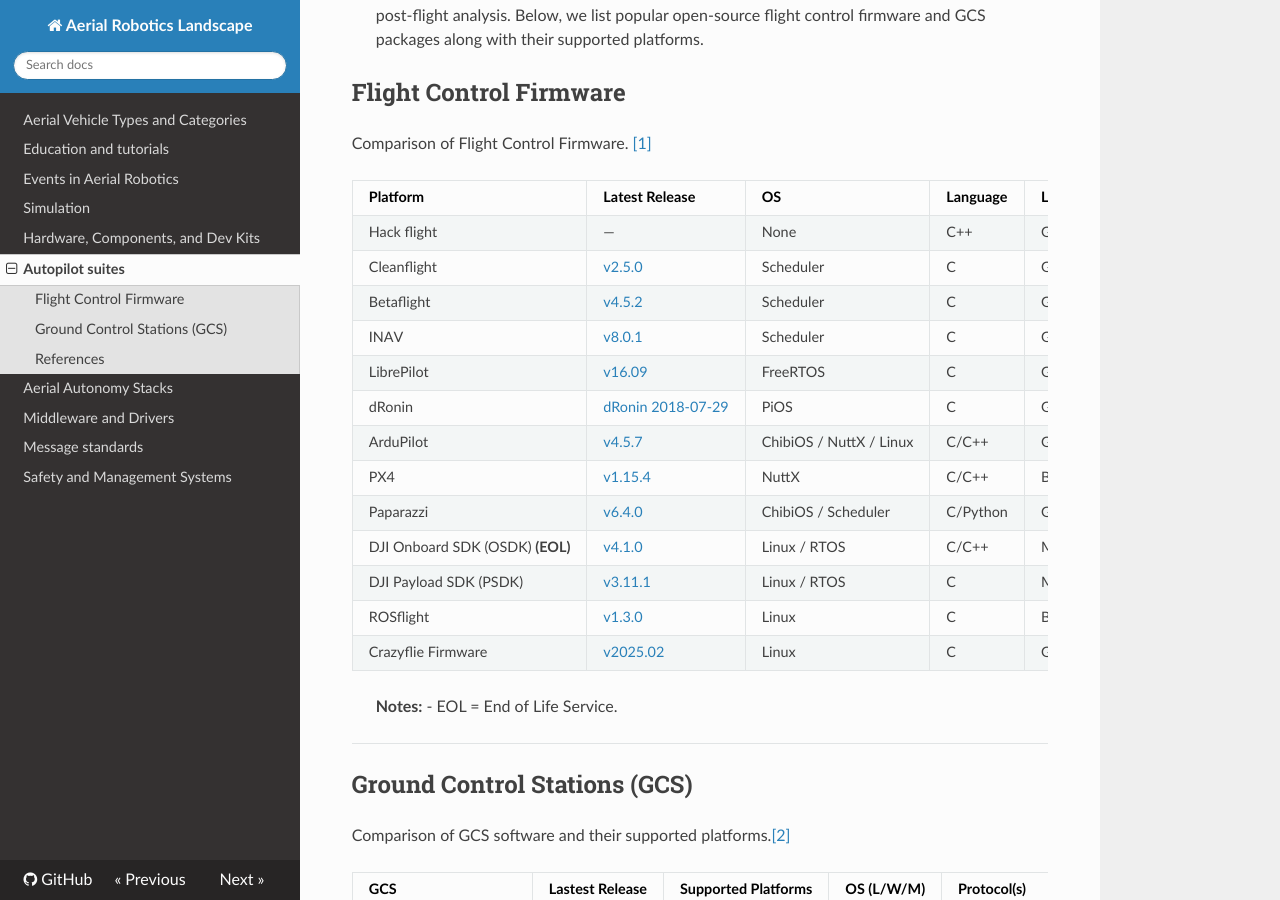
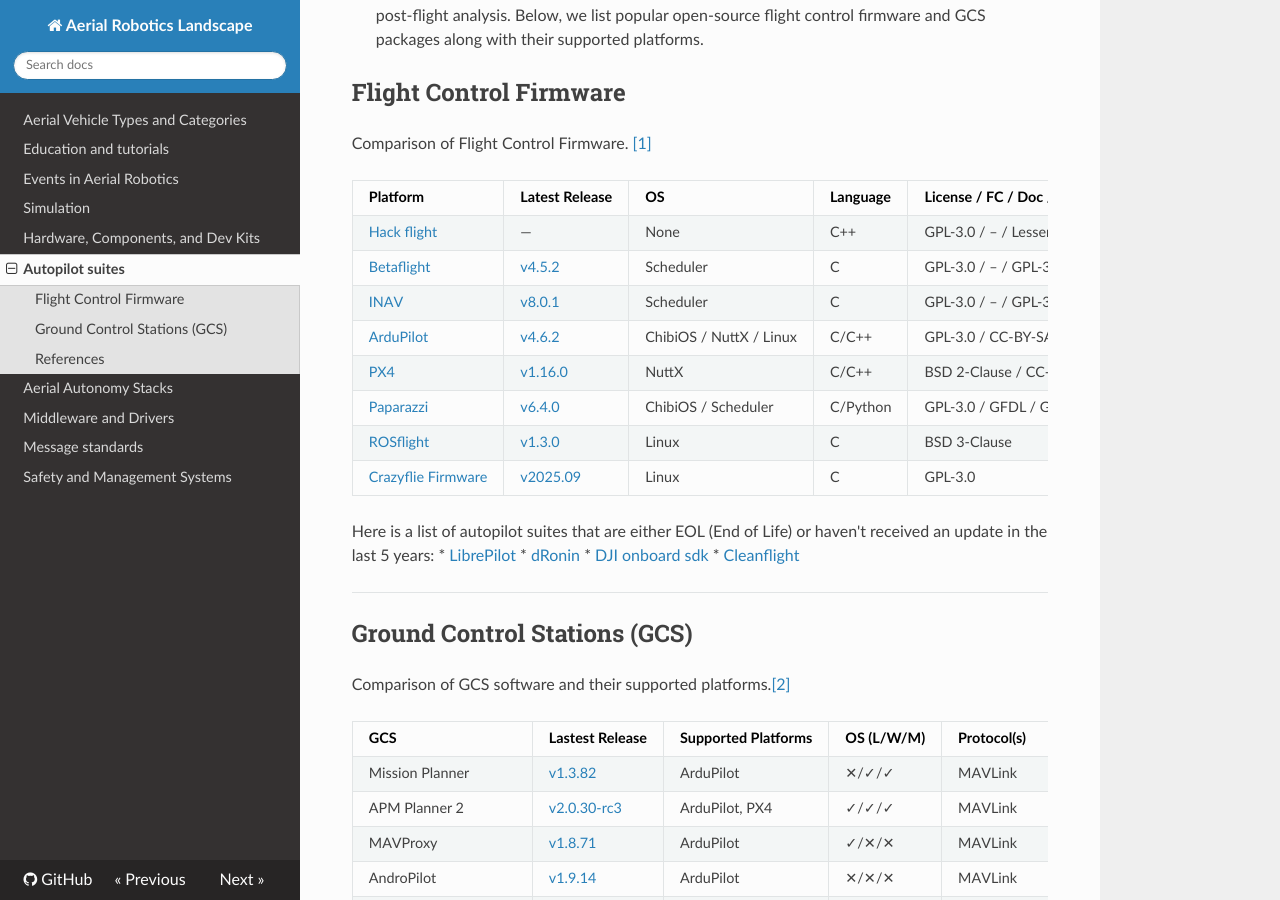
Before and after one commit to ROS-Aerial/aerial_robotic_landscape, an MkDocs documentation site: the page built from docs/software.md, in a window 1280 px wide and 900 px high, scrolled down 300 px. Built offline with MkDocs 1.6.1, drawn with Linux system fonts in a browser that asks for light colours; nearby versions of some CDN libraries.

Commit message:
Revise flight control firmware comparison table
Updated the comparison table for flight control firmware with new links and latest releases.

```diff
--- a/docs/software.md
+++ b/docs/software.md
@@ -11,22 +11,21 @@
 
 | Platform    | Latest Release | OS                       | Language        | License / FC / Doc / Config Tool       |
 |-------------|----------------|--------------------------|-----------------|----------------------------------------|
-| Hack flight | —              | None                     | C++             | GPL-3.0  / – / Lesser GPL-3.0          |
-| Cleanflight | [v2.5.0](https://github.com/cleanflight/cleanflight/releases)         | Scheduler                | C               | GPL-3.0  / – / GPL-3.0                 |
-| Betaflight  | [v4.5.2](https://github.com/betaflight/betaflight/releases)           | Scheduler                | C               | GPL-3.0  / – / GPL-3.0                 |
-| INAV        | [v8.0.1](https://github.com/iNavFlight/inav/releases)                 | Scheduler                | C               | GPL-3.0  / – / GPL-3.0                 |
-| LibrePilot  | [v16.09](https://github.com/librepilot/LibrePilot/tags)               | FreeRTOS                 | C               | GPL-3.0  / CC-BY-SA-3.0 / GPL-3.0      |
-| dRonin      | [dRonin 2018-07-29](https://github.com/d-ronin/dRonin/releases)       | PiOS                     | C               | GPL-3.0  / To be determined / –        |
-| ArduPilot   | [v4.5.7](https://github.com/ArduPilot/ardupilot/releases)             | ChibiOS / NuttX / Linux  | C/C++           | GPL-3.0  / CC-BY-SA-3.0 / GPL-3.0      |
-| PX4         | [v1.15.4](https://github.com/PX4/PX4-Autopilot/releases)              | NuttX                    | C/C++           | BSD 2-Clause / CC-BY-SA-3.0 / GPL-3.0  |
-| Paparazzi   | [v6.4.0](https://github.com/paparazzi/paparazzi/releases)             | ChibiOS / Scheduler      | C/Python        | GPL-3.0  / GFDL / GPL-3.0              |
-| DJI Onboard SDK (OSDK) **(EOL)**     | [v4.1.0](https://github.com/dji-sdk/Onboard-SDK-ROS)         | Linux / RTOS      | C/C++              | MIT                           |
-| DJI Payload SDK (PSDK)               | [v3.11.1](https://github.com/dji-sdk/Payload-SDK)            | Linux / RTOS      | C               | MIT                           |
-| ROSflight   | [v1.3.0](https://github.com/rosflight/rosflight_firmware/releases)                    | Linux             | C               | BSD 3-Clause                  |
-| Crazyflie Firmware   | [v2025.02](https://github.com/bitcraze/crazyflie-firmware/releases)          | Linux             | C               | GPL-3.0                       |
+| [Hack flight](https://github.com/simondlevy/Hackflight) | —              | None                     | C++             | GPL-3.0  / – / Lesser GPL-3.0          | |
+| [Betaflight](https://github.com/betaflight/betaflight/)  | [v4.5.2](https://github.com/betaflight/betaflight/releases)           | Scheduler                | C               | GPL-3.0  / – / GPL-3.0                 |
+| [INAV](https://github.com/iNavFlight/inav/)        | [v8.0.1](https://github.com/iNavFlight/inav/releases)                 | Scheduler                | C               | GPL-3.0  / – / GPL-3.0                 |
+| [ArduPilot](https://github.com/ArduPilot/ardupilot/)   | [v4.6.2](https://github.com/ArduPilot/ardupilot/releases)             | ChibiOS / NuttX / Linux  | C/C++           | GPL-3.0  / CC-BY-SA-3.0 / GPL-3.0      |
+| [PX4](https://github.com/PX4/PX4-Autopilot/)         | [v1.16.0](https://github.com/PX4/PX4-Autopilot/releases)              | NuttX                    | C/C++           | BSD 2-Clause / CC-BY-SA-3.0 / GPL-3.0  |
+| [Paparazzi](https://github.com/paparazzi/paparazzi/)   | [v6.4.0](https://github.com/paparazzi/paparazzi/releases)             | ChibiOS / Scheduler      | C/Python        | GPL-3.0  / GFDL / GPL-3.0              |                    |
+| [ROSflight](https://github.com/rosflight/rosflight_firmware/)   | [v1.3.0](https://github.com/rosflight/rosflight_firmware/releases)                    | Linux             | C               | BSD 3-Clause                  |
+| [Crazyflie Firmware](https://github.com/bitcraze/crazyflie-firmware/)   | [v2025.09](https://github.com/bitcraze/crazyflie-firmware/releases)          | Linux             | C               | GPL-3.0                       |
 
-> **Notes:**
-> - EOL = End of Life Service.
+
+Here is a list of autopilot suites that are either EOL (End of Life) or haven't received an update in the last 5 years:
+* [LibrePilot](https://github.com/librepilot/LibrePilot/)
+* [dRonin](https://github.com/d-ronin/dRonin/)
+* [DJI onboard sdk](https://github.com/dji-sdk/)
+* [Cleanflight](https://github.com/cleanflight/cleanflight/)
 
 ---
 
```
